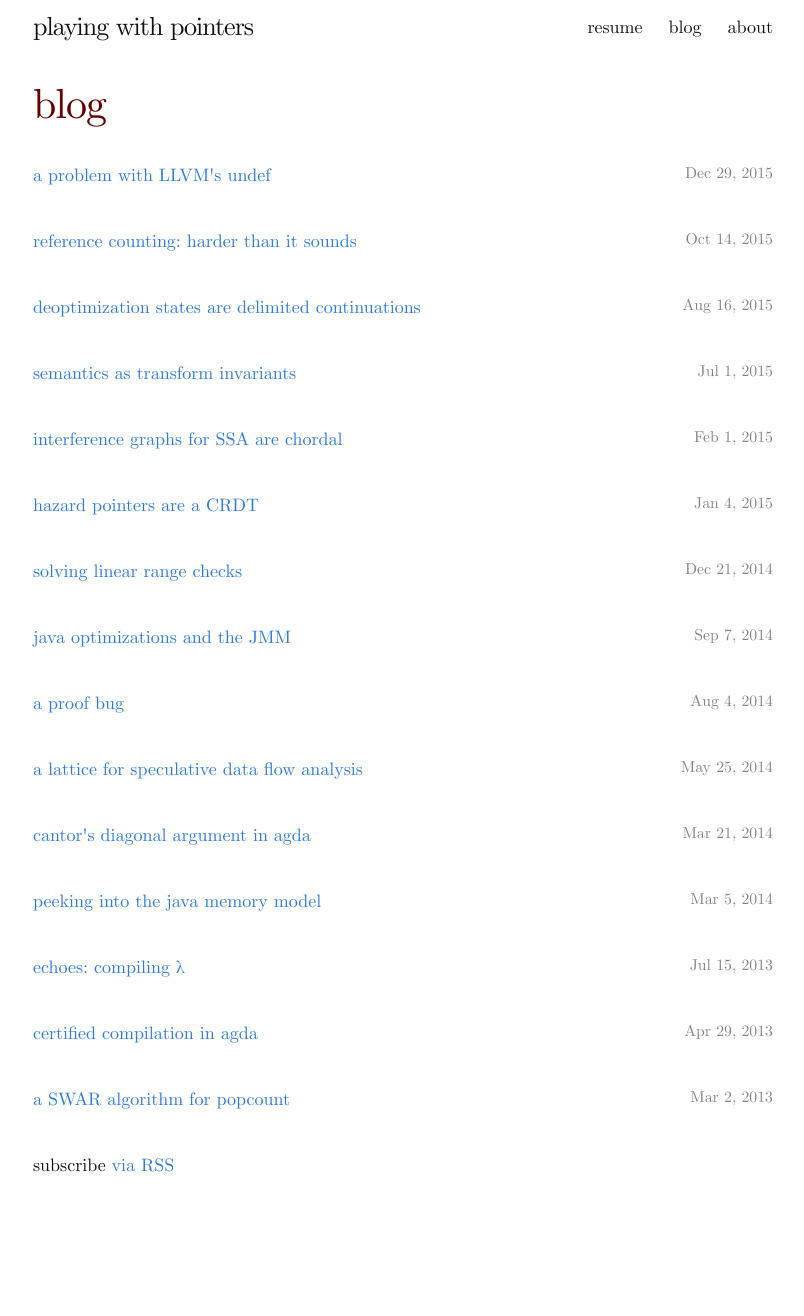
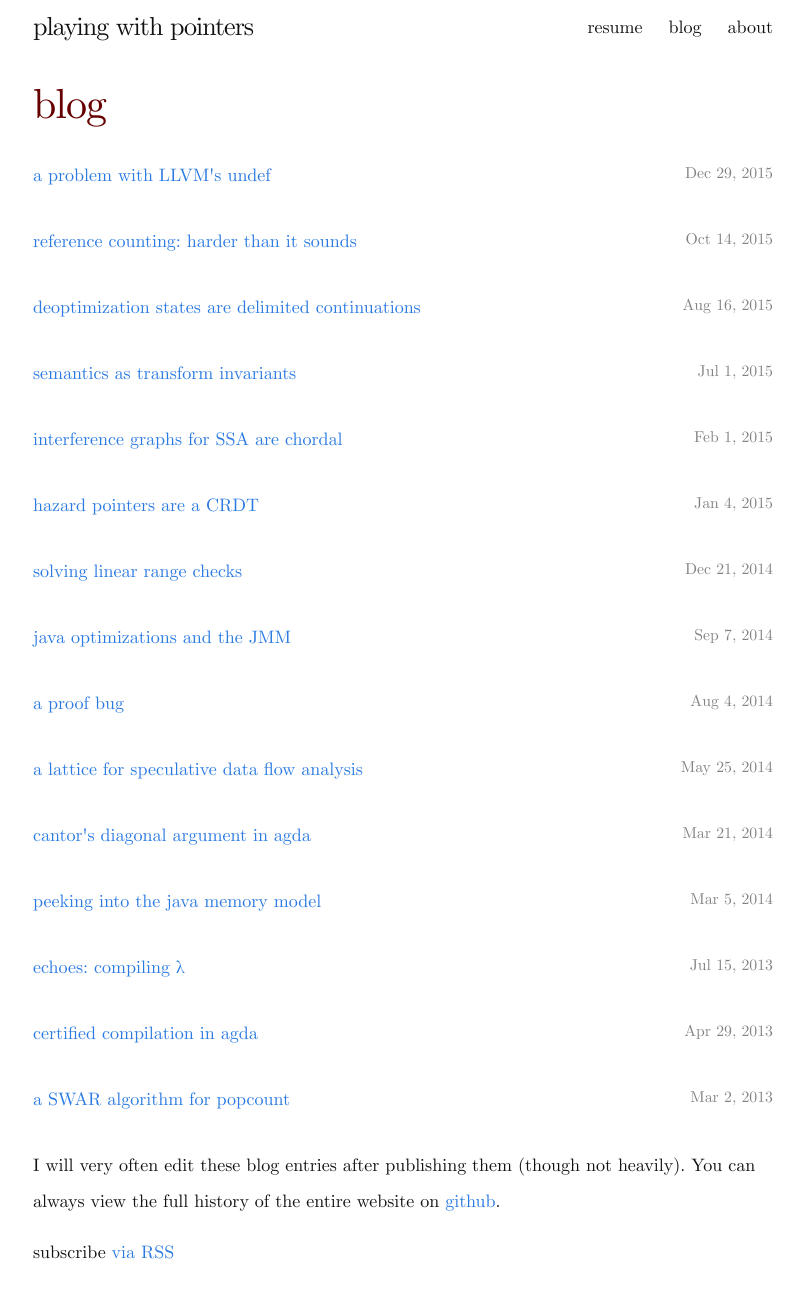
Before and after one commit to sanjoy/playingwithpointers.com, a Jekyll site: the page built from blog.html, in a window 1280 px wide. Shown: the whole page, without its empty margins (237-1041 px from the left). Built offline with Jekyll 4.4.1, drawn with Linux system fonts in a browser that asks for light colours; before the commit the page ends 1229 px from its top, so only the background shows below that.

Commit message:
Disclaimer about history

```diff
--- a/blog.html
+++ b/blog.html
@@ -8,6 +8,7 @@ title: blog
   <header class="post-header">
     <h1 class="post-title">blog</h1>
   </header>
+
   <ul class="post-list">
     {% for post in site.posts %}
       <li>
@@ -19,6 +20,13 @@ title: blog
     {% endfor %}
   </ul>
 
+  I will very often edit these blog entries after publishing them
+  (though not heavily).  You can always view the full history of the
+  entire website
+  on <a href="https://github.com/sanjoy/playingwithpointers.com">github</a>.
+
+  <p></p>
+
   <p class="rss-subscribe">subscribe <a href="{{ "/feed.xml" | prepend: site.baseurl }}">via RSS</a></p>
 
 </div>
```
